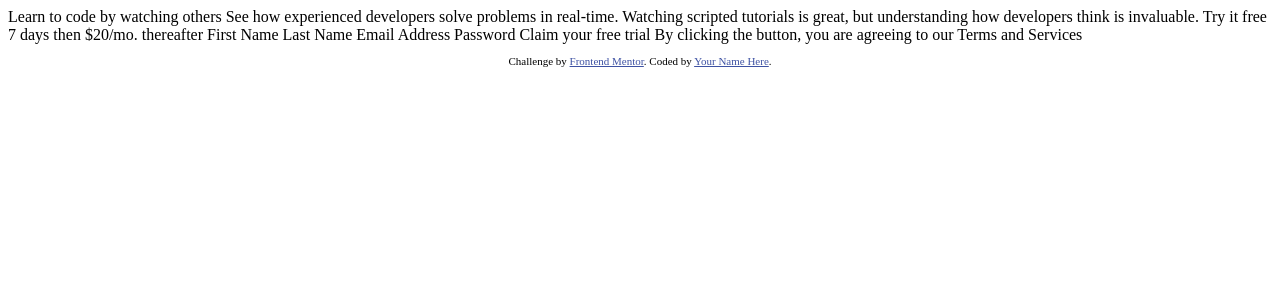
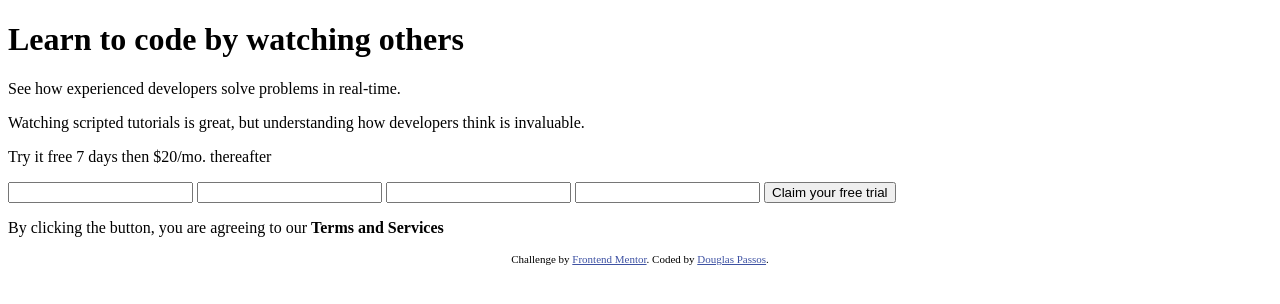
Before and after one commit to dougpassos/intro-component-with-signup-form-master, a plain HTML site: page index.html in a window 1280 px wide. Drawn offline with Linux system fonts and the light colour scheme.

Commit message:
primeiros ajuste no html
criacao do form

ajuste footer

```diff
--- a/index.html
+++ b/index.html
@@ -16,26 +16,29 @@
 </head>
 <body>
 
-  Learn to code by watching others
+  <h1>Learn to code by watching others</h1>
 
-  See how experienced developers solve problems in real-time. Watching scripted tutorials is great,
-  but understanding how developers think is invaluable.
-
-  Try it free 7 days then $20/mo. thereafter
-
-  First Name
-  Last Name
-  Email Address
-  Password
-
-  Claim your free trial
-
-  By clicking the button, you are agreeing to our Terms and Services
+  <p>See how experienced developers solve problems in real-time.</p>
+  <p>Watching scripted tutorials is great,
+  but understanding how developers think is invaluable.</p>
+  <div>
+    <p>Try it free 7 days then $20/mo. thereafter</p>
+  </div>
+  <form action="">
+    <input type="text" name="First Name" id="FirstName">
+    <input type="text" name="Last Name" id="LastName">
+    <input type="email" name="Email Address" id="EmailAddress">
+    <input type="password" name="Password" id="Password">
+    <input type="button" value="Claim your free trial">
+  </form>
+  <p>
+    By clicking the button, you are agreeing to our <strong>Terms and Services</strong>
+  </p>
 
   <footer>
     <p class="attribution">
       Challenge by <a href="https://www.frontendmentor.io?ref=challenge" target="_blank">Frontend Mentor</a>.
-      Coded by <a href="#">Your Name Here</a>.
+      Coded by <a href="https://github.com/dougpassos" target="_blank">Douglas Passos</a>.
     </p>
   </footer>
 </body>
```
